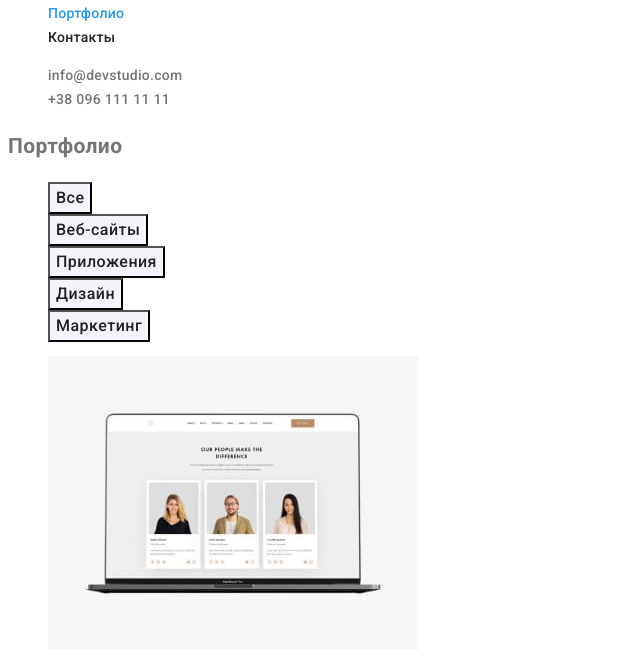
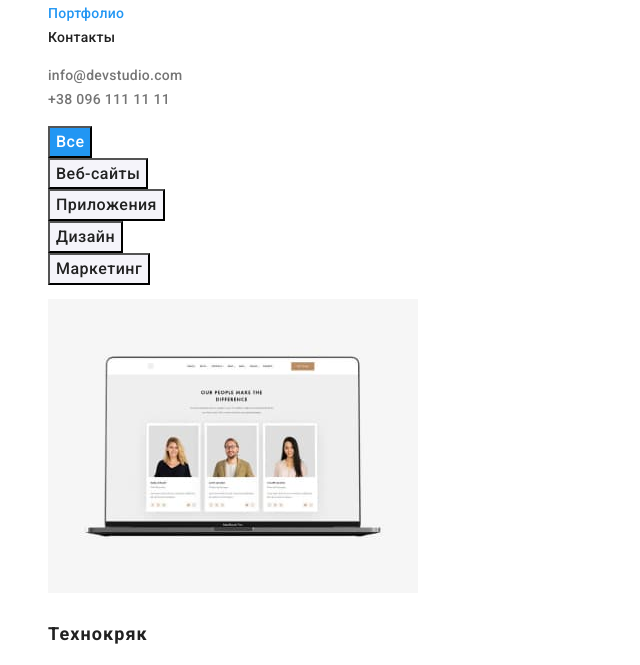
Before and after one commit to Oleksandr26/goit-markup-hw-02, a plain HTML site: page portfolio.html in a window 1280 px wide. Shown: the part 76-741 px from the top of the page, without its empty margins (0-640 px from the left). Drawn offline with Linux system fonts and the light colour scheme.

Commit message:
hid the title

```diff
--- a/css/styles.css
+++ b/css/styles.css
@@ -55,7 +55,7 @@ body {
     color: var(--title-text-color);
 }
 
-.site-nav .link.current {
+.site-nav .link.current{
     color: var(--accent-color);
 }
 
@@ -164,6 +164,10 @@ body {
     color: var(--white-text-color);
     background-color: var(--accent-color);
 }
+.filter.current{
+    color: var(--white-text-color);
+    background-color: var(--accent-color);
+}
 /* Examples */
 
 .title {
@@ -186,3 +190,17 @@ body {
 .text:hover {
     color: var(--accent-color);
 }
+
+.visually-hidden {
+    position: absolute;
+    width: 1px;
+    height: 1px;
+    margin: -1px;
+    border: 0;
+    padding: 0;
+
+    white-space: nowrap;
+    clip-path: inset(100%);
+    clip: rect(0 0 0 0);
+    overflow: hidden;
+}
--- a/portfolio.html
+++ b/portfolio.html
@@ -33,9 +33,9 @@
     </header>
     <main>
       <section>
-        <h1>Портфолио</h1>
+        <h1 class="visually-hidden">Портфолио</h1>
         <ul class="list">
-          <li><button type="button" class="filter">Все</button></li>
+          <li><button type="button" class="filter current">Все</button></li>
           <li><button type="button" class="filter">Веб-сайты</button></li>
           <li><button type="button" class="filter">Приложения</button></li>
           <li><button type="button" class="filter">Дизайн</button></li>
```
Also changed, not shown: index.html (+1 -1 lines).
